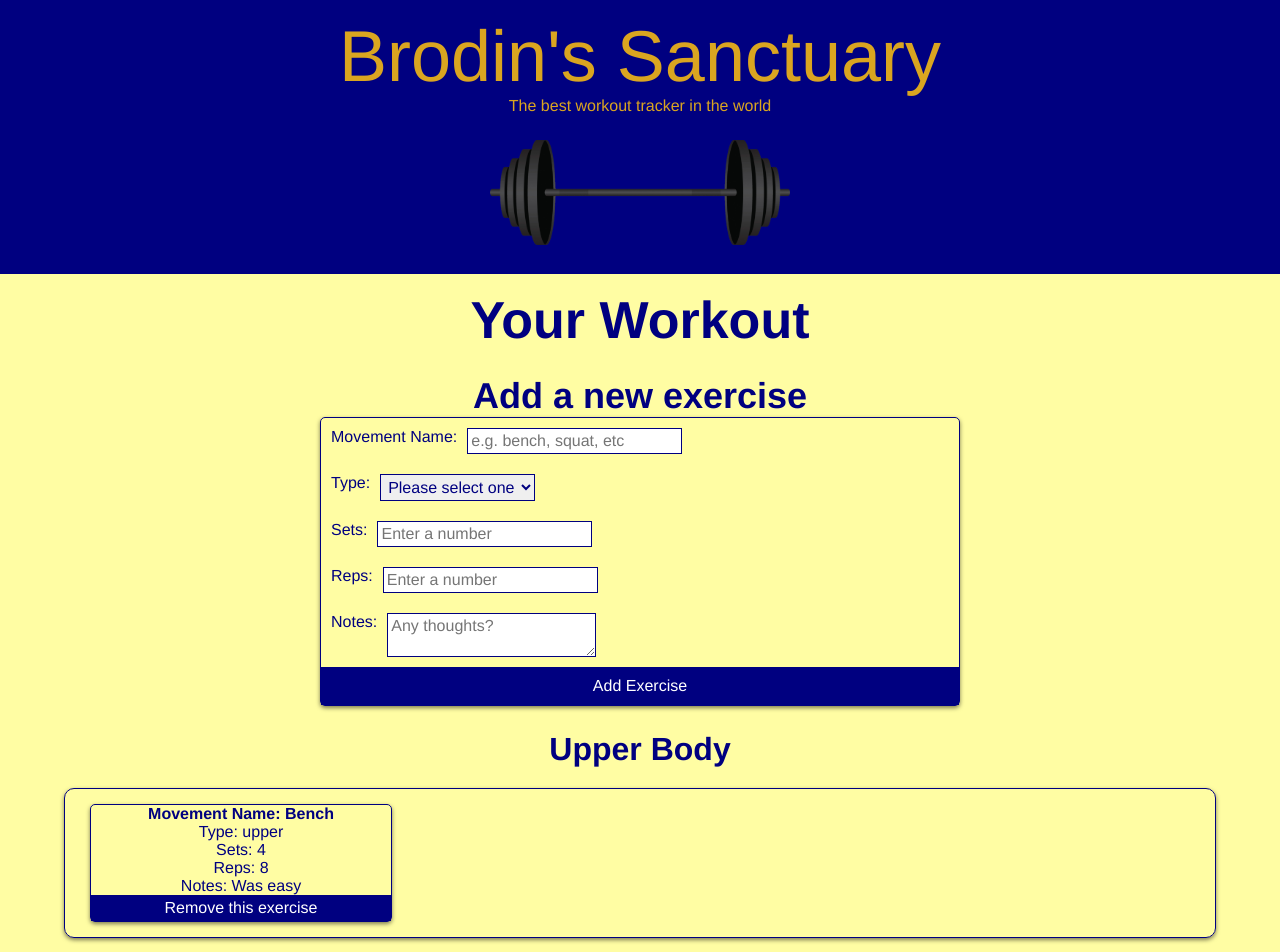
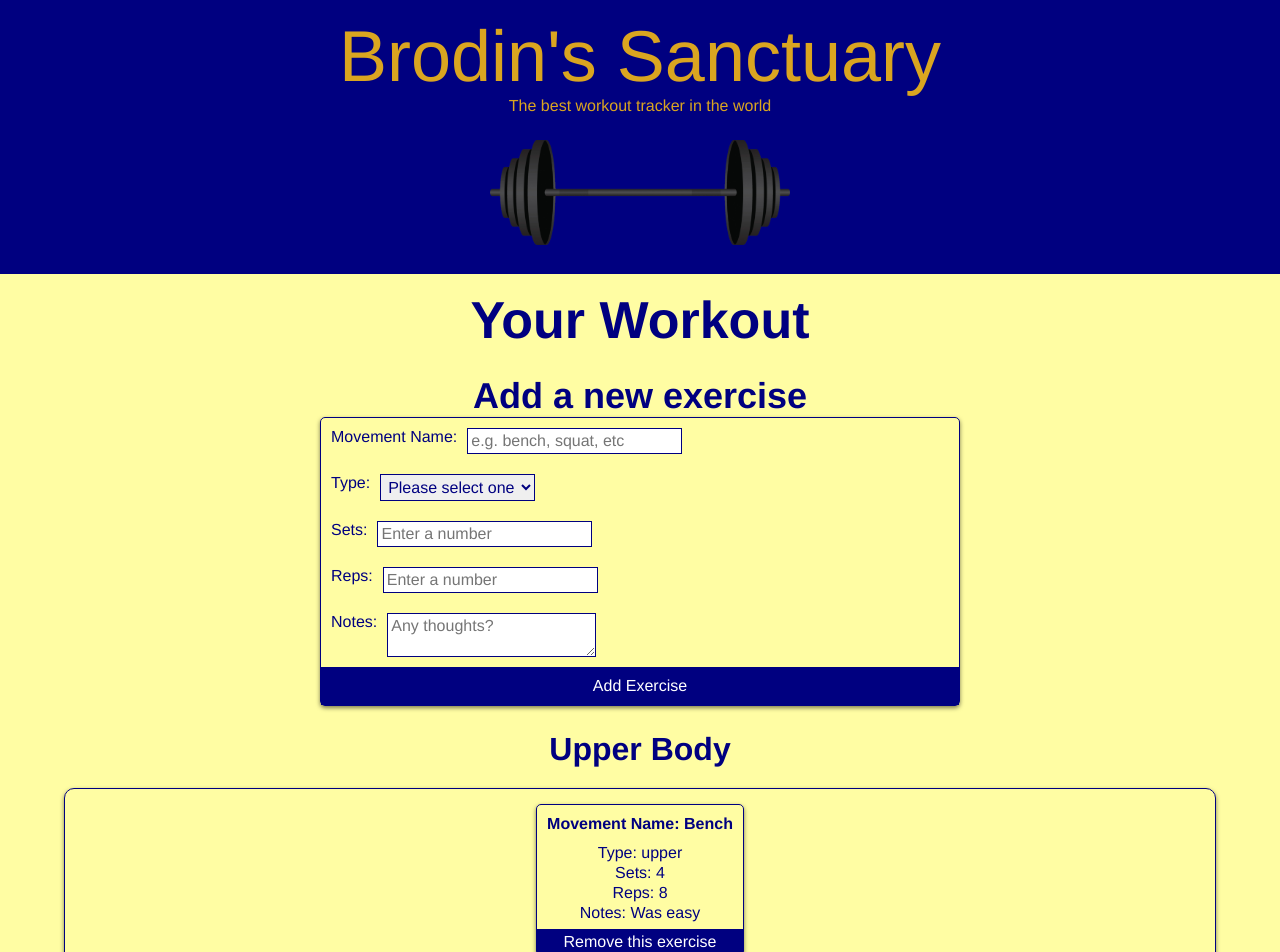
Before and after one commit to alchemy-bootcamp-two-summer-2018/list-of-vue, a Vue app: page / in a window 1280 px wide. Shown: the top 952 px of the page. Built offline with nearby package versions, Linux system fonts and the light colour scheme.

Commit message:
spacing for exercise cards

```diff
--- a/src/components/Exercise.vue
+++ b/src/components/Exercise.vue
@@ -44,11 +44,21 @@ li {
     box-shadow: 0 2px 4px 0 rgba(0,0,0,0.5);
     display: flex;
     flex-direction: column;
+    justify-self: center;
+}
+
+h3 {
+  padding: 10px;
+}
+
+p {
+  padding: 1px;
 }
 
 button {
   padding: 4px 8px;
   margin: 0px;
+  margin-top: 6px;
   cursor: pointer;
   background-color: navy;
   color: white;
--- a/src/components/ExerciseList.vue
+++ b/src/components/ExerciseList.vue
@@ -75,6 +75,7 @@ ul {
   box-shadow: 0 2px 4px 0 rgba(0,0,0,0.5);
 
 
+
 }
 
 </style>
```
